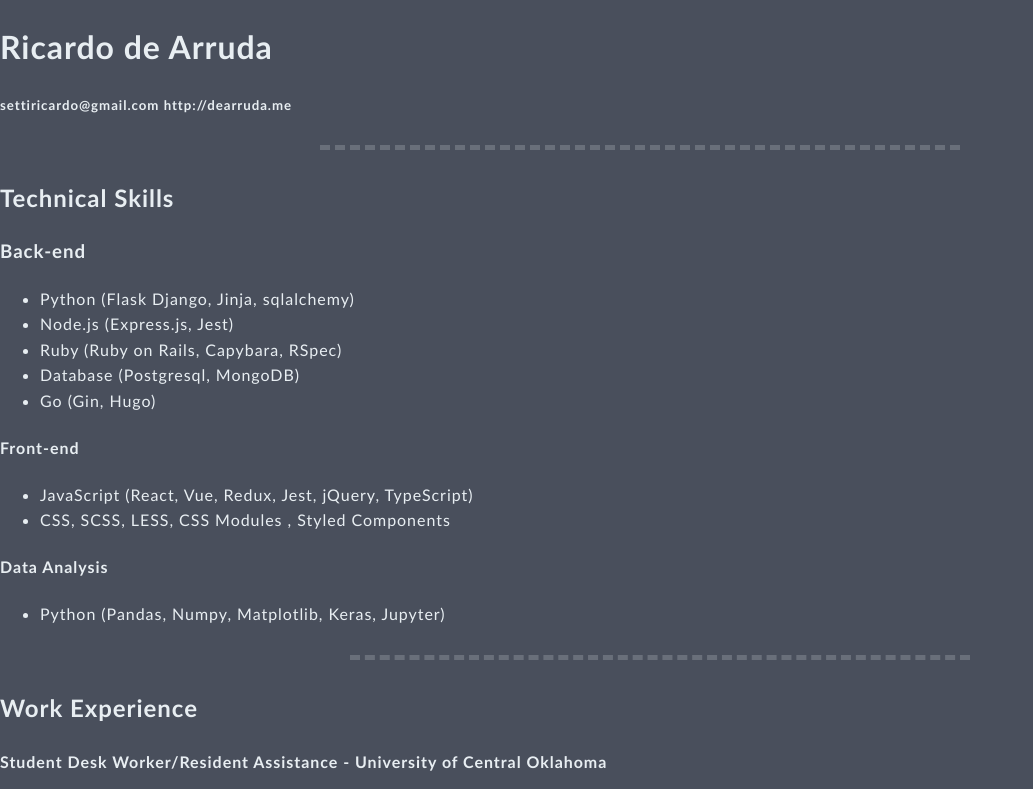
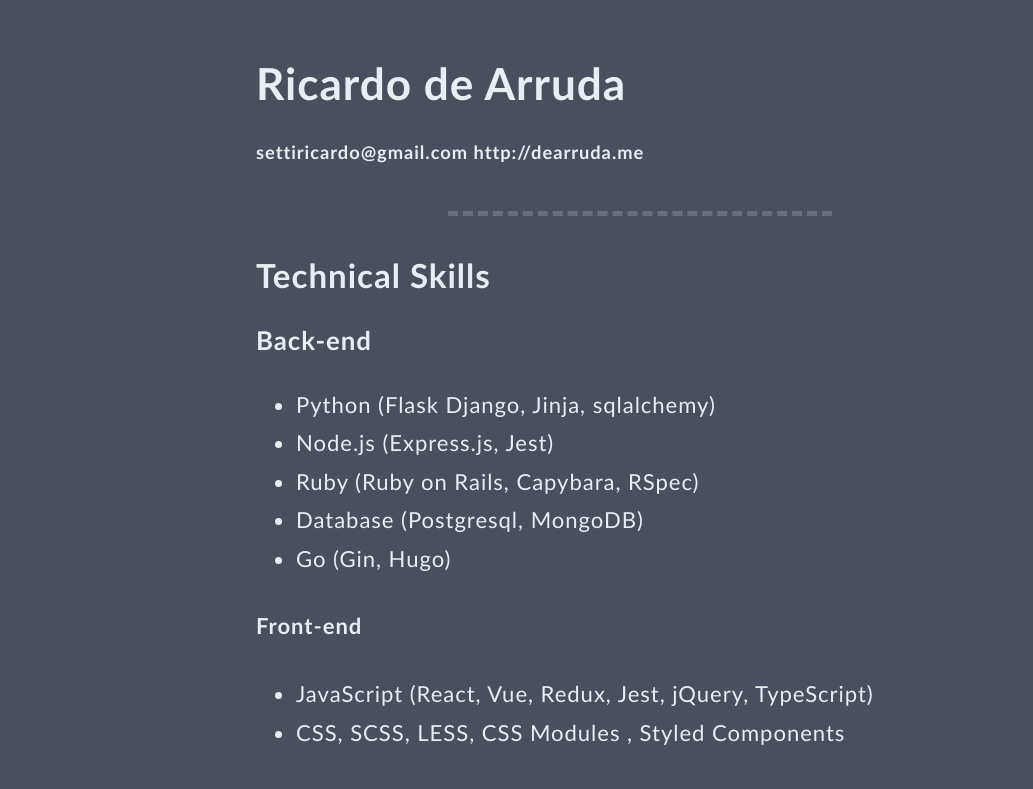
Before and after one commit to arrudaricardo/dearruda_nextjs, a Next.js app: page /about in a window 1280 px wide. Shown: the top 789 px of the page, without its empty margins (0-1033 px from the left). Built offline with nearby package versions, Linux system fonts and the light colour scheme.

Commit message:
add post style for about page

```diff
--- a/pages/about.tsx
+++ b/pages/about.tsx
@@ -2,10 +2,21 @@
 import { readFileSync } from 'fs'
 import ReactMarkdown from 'react-markdown'
 import matter from 'gray-matter';
+import Layout from '../components/layout'
+import style from '../styles/post.module.css'
+import Footer from '../components/Footer'
+import { author, footerCopyright, baseURL } from '../config.json'
 
-const About = ({content}: {content: string}) => {
+const About = ({content, footer}: {content: string, footer: any}) => {
   return(
-    <ReactMarkdown source={content} />
+      <Layout title={"About"}>
+          <>
+              <div className={style.root}>
+                  <ReactMarkdown source={content} />
+          <Footer footer={footer} display='relative' />
+              </div>
+          </>
+      </Layout>
   )
 }
 
@@ -18,10 +29,19 @@
   const formattedDate = data.date.toLocaleDateString("en-US", options);
   const frontmatter = {...data, date: formattedDate}
 
+  const dateNow = new Date()
+  const footer = {
+    author: author.name,
+    copyRight: footerCopyright,
+    link: baseURL,
+    year: dateNow.getFullYear(),
+  }
+
   return (
     {
     props: {
       content,
+      footer,
       frontmatter
     }
   }
```
